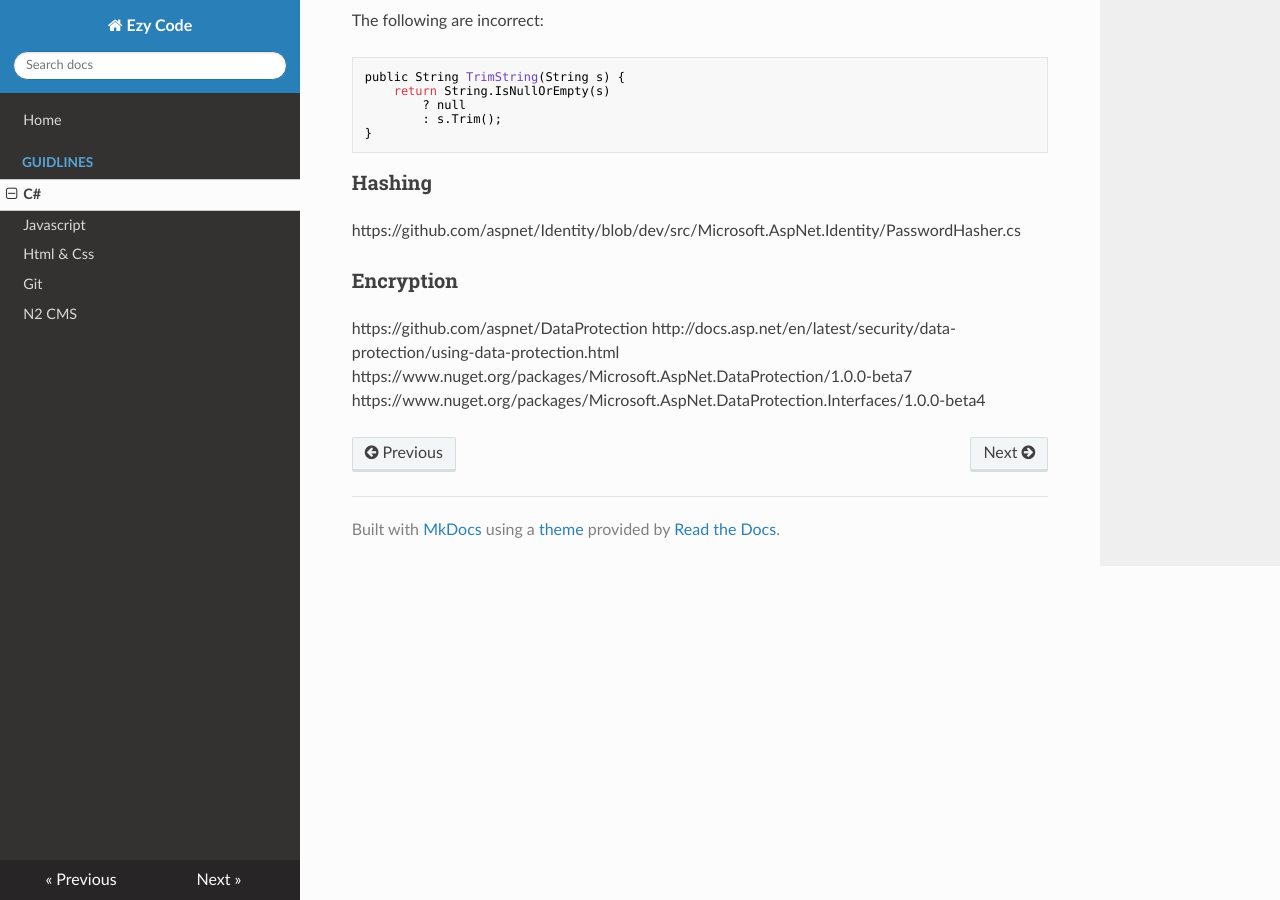
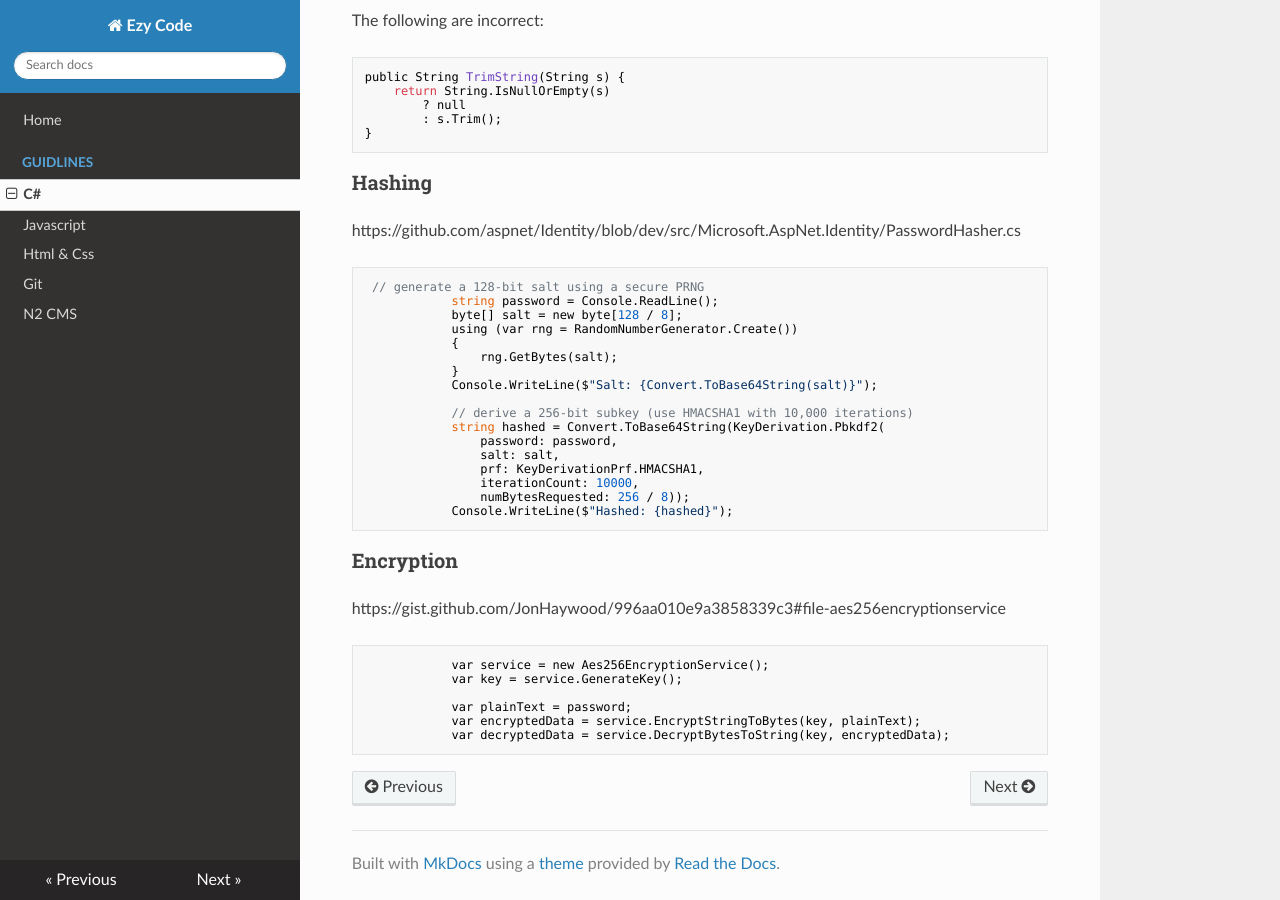
Before and after one commit to EzyWebwerkstaden/Docs, an MkDocs documentation site: the page built from docs/guidlines/csharp.md, in a window 1280 px wide and 900 px high, scrolled down 990 px. Built offline with MkDocs 1.6.1, drawn with Linux system fonts in a browser that asks for light colours; nearby versions of some CDN libraries; old or Windows-style settings are respelled for this version of MkDocs.

Commit message:
some changes to security

````diff
--- a/docs/guidlines/csharp.md
+++ b/docs/guidlines/csharp.md
@@ -55,8 +55,34 @@ public String TrimString(String s) {
 
 ### Hashing
 https://github.com/aspnet/Identity/blob/dev/src/Microsoft.AspNet.Identity/PasswordHasher.cs
+
+```c#
+ // generate a 128-bit salt using a secure PRNG
+            string password = Console.ReadLine();
+            byte[] salt = new byte[128 / 8];
+            using (var rng = RandomNumberGenerator.Create())
+            {
+                rng.GetBytes(salt);
+            }
+            Console.WriteLine($"Salt: {Convert.ToBase64String(salt)}");
+
+            // derive a 256-bit subkey (use HMACSHA1 with 10,000 iterations)
+            string hashed = Convert.ToBase64String(KeyDerivation.Pbkdf2(
+                password: password,
+                salt: salt,
+                prf: KeyDerivationPrf.HMACSHA1,
+                iterationCount: 10000,
+                numBytesRequested: 256 / 8));
+            Console.WriteLine($"Hashed: {hashed}");
+```
+
 ### Encryption
-https://github.com/aspnet/DataProtection
-http://docs.asp.net/en/latest/security/data-protection/using-data-protection.html
-https://www.nuget.org/packages/Microsoft.AspNet.DataProtection/1.0.0-beta7
-https://www.nuget.org/packages/Microsoft.AspNet.DataProtection.Interfaces/1.0.0-beta4
+https://gist.github.com/JonHaywood/996aa010e9a3858339c3#file-aes256encryptionservice
+```c#
+            var service = new Aes256EncryptionService();
+            var key = service.GenerateKey();
+
+            var plainText = password;
+            var encryptedData = service.EncryptStringToBytes(key, plainText);
+            var decryptedData = service.DecryptBytesToString(key, encryptedData);
+```
````
